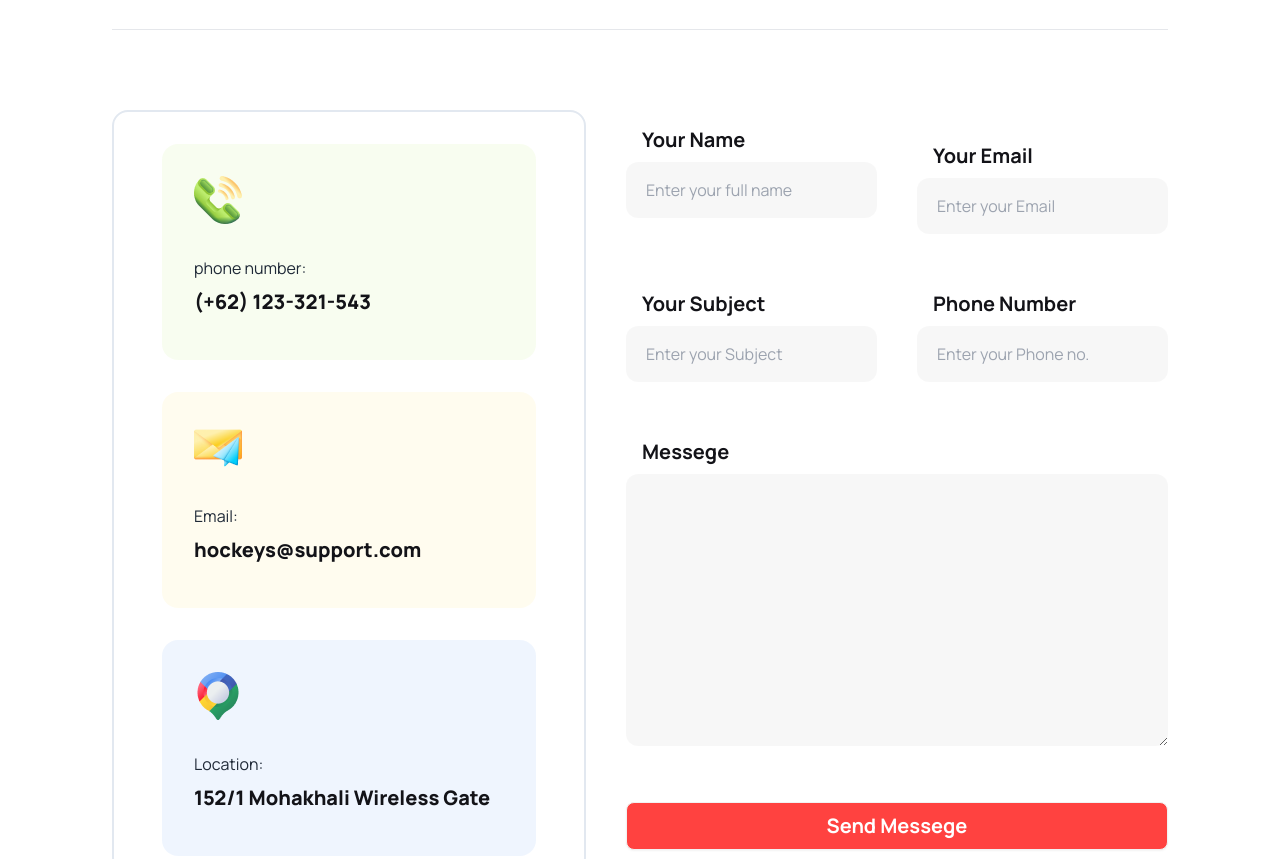
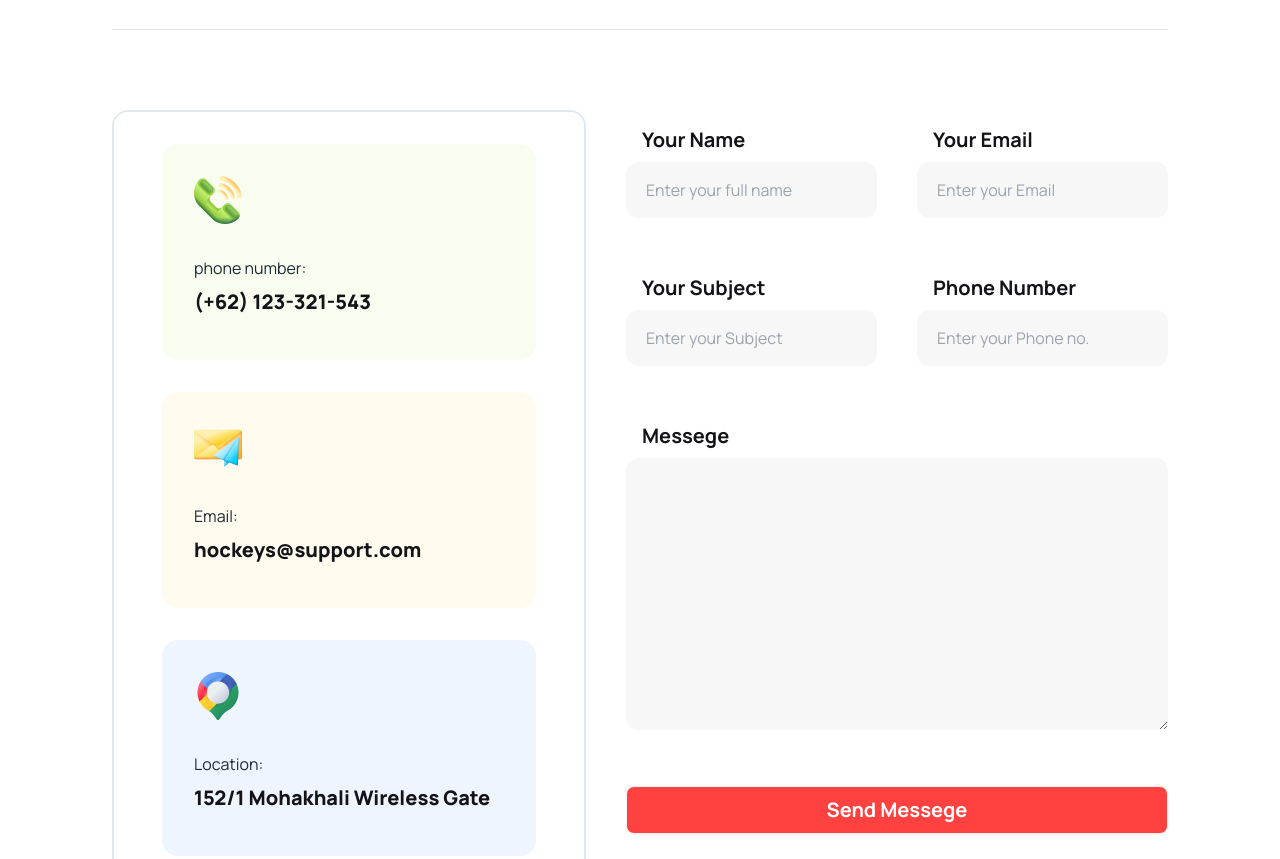
Before and after one commit to Sahed96/3rd-assignment, a plain HTML site: page index.html in a window 1280 px wide. Shown: the part 4280-5139 px from the top of the page. Drawn offline with nearby package versions, Linux system fonts and the light colour scheme; files whose address does not match are found by name.

Commit message:
some changes

```diff
--- a/index.html
+++ b/index.html
@@ -421,8 +421,8 @@
                 </div>
                 <div class="container mx-auto">
                     <form>
-                        <div class="lg:grid grid-cols-2 mt-4 space-y-4 gap-10">
-                            <div class="flex flex-col gap-2">
+                        <div class="lg:grid grid-cols-2 space-y-4 gap-10">
+                            <div class="flex flex-col pt-4 gap-2">
                                 <label class="pl-4 font-bold text-xl text-[#131318]">Your Name</label>
                                 <input type="text" placeholder="Enter your full name"
                                     class="bg-[#13131808] rounded-xl px-5 py-4">
```
